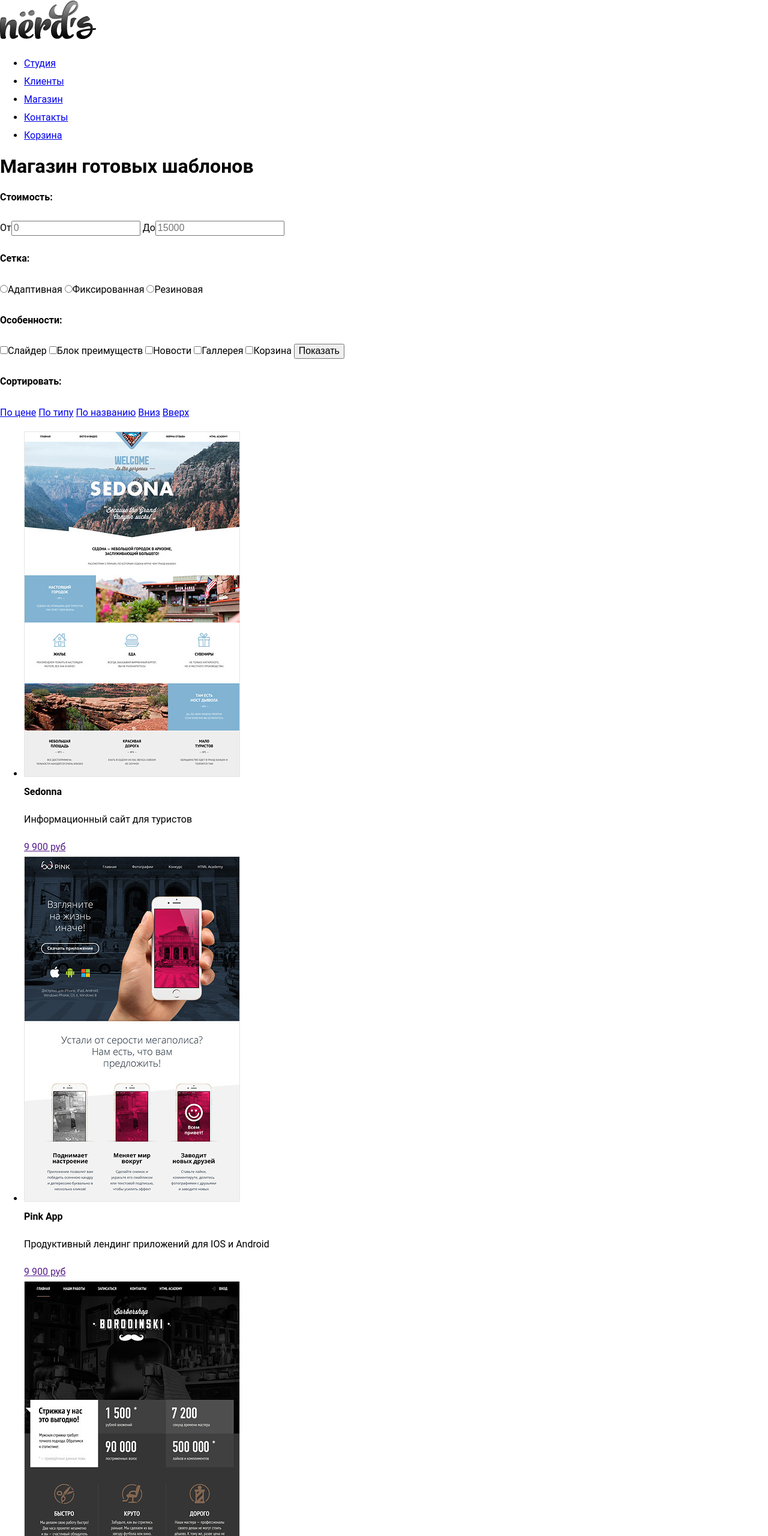
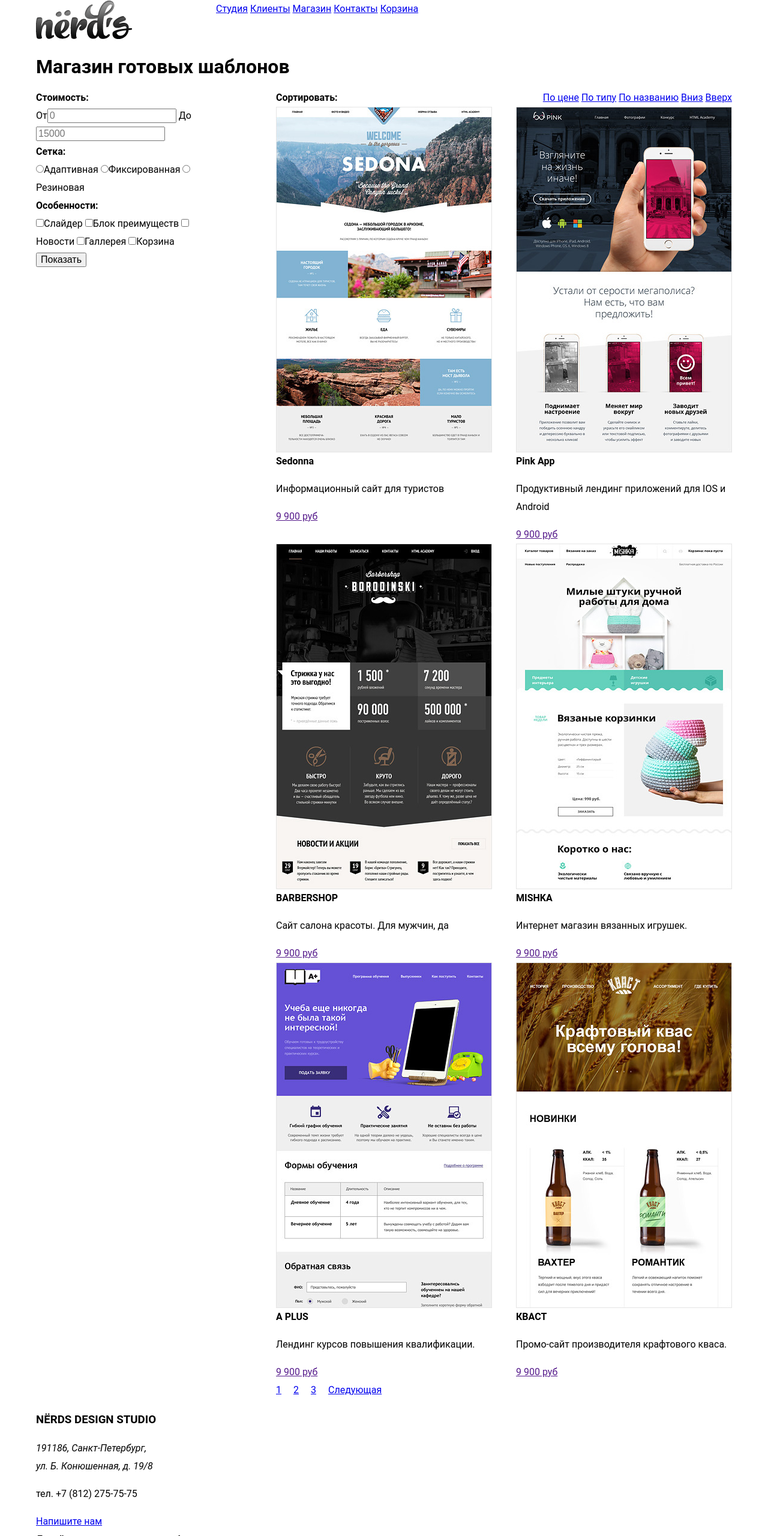
Before and after one commit to Nilolay/258339-nerds-1, a plain HTML site: page catalog.html in a window 1280 px wide. Shown: the top 2560 px of the page at 60% size. Drawn offline with Linux system fonts and the light colour scheme.

Commit message:
Сетка

```diff
--- a/catalog.html
+++ b/catalog.html
@@ -8,7 +8,7 @@
 </head>
 <body>
   <nav class="top-nav">
-		<div class="main clear">
+		<div class="main clearfix">
 		  <a href="" class="logo main__left">
 		    <img src="img/logo.png" width="160px" height="65px" alt="logo">
 		  </a>
@@ -21,11 +21,11 @@
 		  </ul>
 		</div>
 	</nav>
-	<header class="header">
+	<header class="header main">
 		<h1>Магазин готовых шаблонов</h1>
 	</header>
-	<main class="main clear">
-		<form class="main__left" action="" method="post">
+	<main class="main clearfix">
+		<form class="filter main__left" action="" method="post">
 			<h4>Стоимость:</h4>
 			<div class="slide">
 			  <span class="bul  bul--left"></span>
@@ -45,16 +45,18 @@
 			<lable class="checkbox"><input type="checkbox">Корзина</lable>
 			<button>Показать</button>
 		</form>
+		<div class="goods main__right">
+			<div class="sort clearfix">
+              <h4 class="main__left">Сортировать:</h4>
               <div class="main__right">
-			<div class="sort">
-              <h4 class="main__left">Сортировать:</h4>
                 <a href="#">По цене</a>
                 <a href="#">По типу</a>
                 <a href="#">По названию</a>
                 <a href="#" class="arrow  arrow--bottom">Вниз</a>
                 <a href="#" class="arrow  arrow--top">Вверх</a>
               </div>
-            <ul class="catalog">
+      </div>
+            <ul class="catalog clearfix">
             	<li>
                   <div class="catalog__header">
                       <span></span>
@@ -134,13 +136,14 @@
                   </div>
               </li>
             </ul>
-            <ul class="catalog-nav">
+            <ul class="catalog-nav clearfix">
                 <li><a href="#">1</a></li>
                 <li><a href="#">2</a></li>
                 <li><a href="#">3</a></li>
                 <li><a href="#">Следующая</a></li>
             </ul>
 		</div>
+	</main>
   <section class="map">
         <div class="main">
           <div class="map__text">
@@ -151,9 +154,8 @@
           </div>
         </div>
       </section>
-	</main>
 	<footer class="footer">
-  		<div class="main  clear">
+  		<div class="main  clearfix">
   			<div class="main__left">
   				<a href="" class="social"></a>
   				<a href="" class="social"></a>
--- a/css/style.css
+++ b/css/style.css
@@ -10,8 +10,106 @@ body {
     color: #000000;
     line-height: 30px;
 }
-.container {
+h4 {
+    margin: 0px;
+    padding: 0px;
+}
+
+.clearfix::after {
+	content: "";
+	display: block;
+	clear: both;
+}
+
+.main {
     width: 1160px;
     margin: 0px auto;
     padding: 0px 20px;
 }
+.main__left {
+	float: left;
+}
+.main__right {
+	float: right;
+}
+.border {
+    border-style: solid;
+    border-width: 2px;
+    border-color: red;
+}
+
+.logo {
+    width: 300px;
+}
+.top-nav__list{
+    width: 860px;
+    padding: 0;
+    margin: 0;
+    list-style-type: none;
+}
+.top-nav__list :nth-child(n) {
+    display: inline-block;
+}
+.catalog-list {
+	padding: 0;
+    margin: 0;
+    list-style-type: none;
+}
+.catalog-list :nth-child(n) {
+    display: inline-block;
+    width: 300px;
+    margin-right: 100px;
+}
+.catalog-list :last-child {
+    margin-right: 0px;
+}
+.disc {
+    width: 660px;
+}
+.stat {
+    width: 380px;
+}
+.partners :nth-child(n) {
+    display: inline-block;
+    vertical-align: middle;
+    margin-right: 40px;
+}
+.partners :last-child {
+    margin-right: 0px;
+}
+.filter {
+    width: 300px;
+}
+.goods {
+    width: 760px;
+}
+.catalog {
+    padding: 0;
+    margin: 0;
+    list-style-type: none;
+}
+.catalog :nth-child(n) {
+    float: left;
+    width: 360px;
+    margin-right: 40px;
+}
+.catalog :nth-child(2n) {
+    margin-right: 0px;
+}
+.catalog-nav {
+    padding: 0;
+    margin: 0;
+    list-style-type: none;
+}
+.catalog-nav :nth-child(n) {
+    float: left;
+    margin-right: 10px;
+}
+.map-text {
+    width: 232px;
+    padding-top: 51px;
+    padding-bottom: 51px;
+    padding-left: 44px;
+    padding-right: 44px;
+    background-color: #ffffff;
+}
```
Also changed, not shown: index.html (+6 -6 lines). Lines whose indentation alone changed are shown as unchanged.
